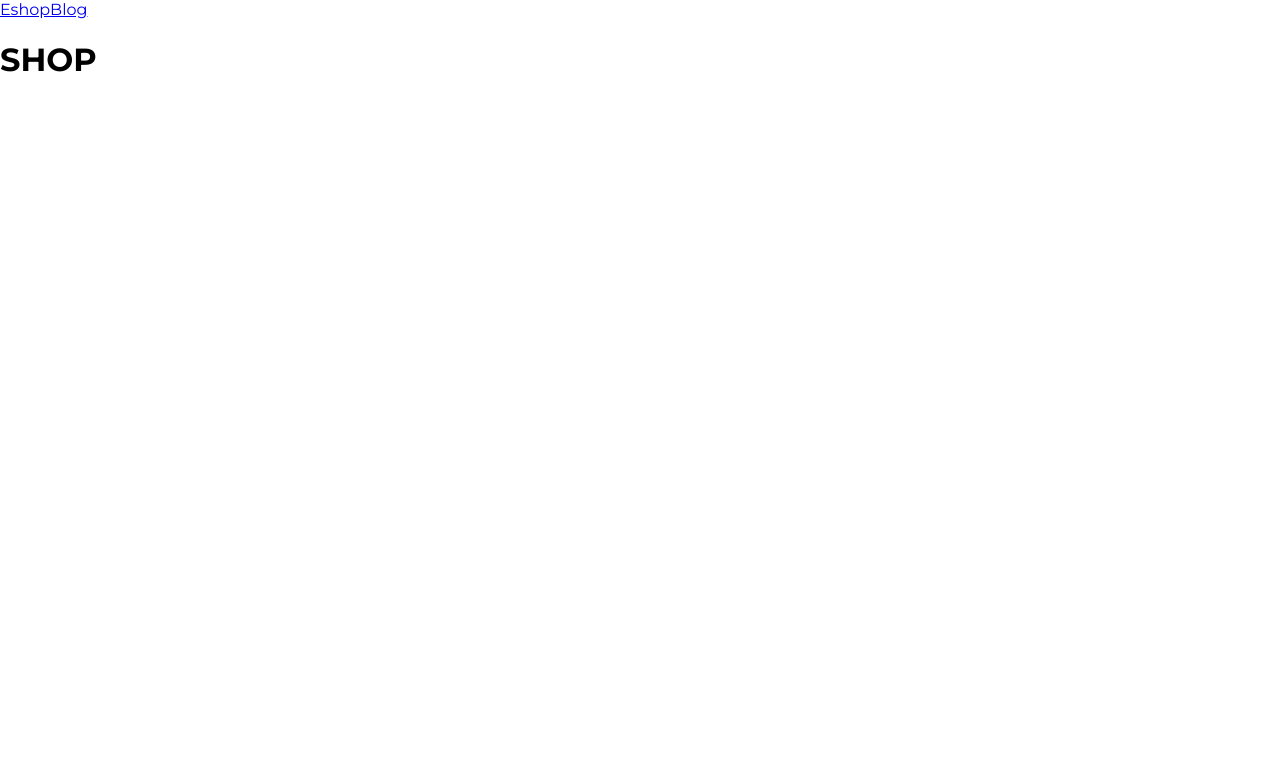
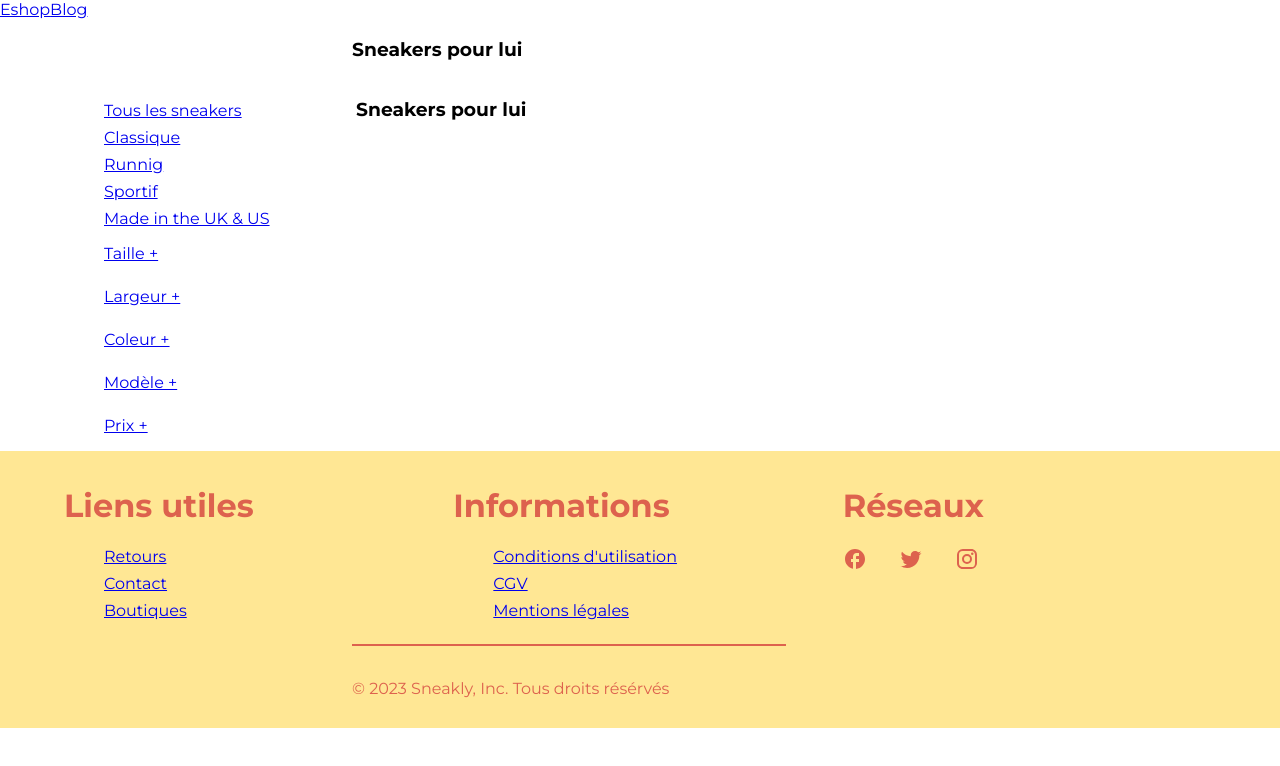
Before and after one commit to figura01/client-sneakers-app, a React (Vite) app: page /shop in a window 1280 px wide. Shown: the top 766 px of the page. Built offline with nearby package versions, Linux system fonts and the light colour scheme.

Commit message:
premier version ok pour la classe footer

```diff
--- a/package.json
+++ b/package.json
@@ -11,6 +11,7 @@
   "dependencies": {
     "@emotion/react": "^11.10.6",
     "@emotion/styled": "^11.10.6",
+    "@mui/icons-material": "^5.11.11",
     "@mui/material": "^5.11.14",
     "react": "^18.2.0",
     "react-dom": "^18.2.0",
--- a/src/components/Footer.jsx
+++ b/src/components/Footer.jsx
@@ -1,5 +1,66 @@
+import {Link} from "react-router-dom";
+import Container from '@mui/material/Container';
+import Grid from '@mui/material/Grid';
+import Stack from '@mui/material/Stack';
+
+import "../styles/Footer.css";
+
+import FacebookOutlinedIcon from '@mui/icons-material/FacebookOutlined';
+import TwitterIcon from '@mui/icons-material/Twitter';
+import InstagramIcon from '@mui/icons-material/Instagram';
+
+
 const Footer = () => {
+  return (
+    <div id="footer-content" >
+        <Container>
+            <Grid container spacing={2}>
+                <Grid item xs={4} >
+                    <h1>Liens utiles</h1>
+                    <ul >
+                        <Stack spacing={1}>
+                        <li><Link to={`#`}>Retours</Link></li>
+                        <li><Link to={`#`}>Contact</Link></li>
+                        <li><Link to={`#`}>Boutiques</Link></li>
+                        </Stack>
+                    </ul>
+                </Grid>
+                <Grid item xs={4}>
+                    <h1>Informations</h1>
+                    <ul>
+                        <Stack spacing={1}>
+                        <li><Link to={`#`}>Conditions d'utilisation</Link></li>
+                        <li><Link to={`#`}>CGV</Link></li>
+                        <li><Link to={`#`}>Mentions légales</Link></li>
+                        <li><Link to={`#`}></Link></li>
+                        </Stack>
+                    </ul>
 
+                </Grid>
+                <Grid item xs={4} >
+                    <h1>Réseaux</h1>
+
+                    <Stack direction="row" spacing={4}>
+                        < FacebookOutlinedIcon />
+                        < TwitterIcon />
+                        < InstagramIcon />
+                    </Stack>
+
+                </Grid>
+            </Grid>
+            <Grid container item xs={12} justifyContent="center" >
+                <Grid item xs={6} >
+                    <div id="copyright">
+                        <br/>
+                        <p>© 2023 Sneakly, Inc. Tous droits résérvés</p>
+
+                    </div>
+                </Grid>
+            </Grid>
+
+        </Container>
+    </div>
+  )
 }
 
 export default Footer;
--- a/src/pages/Shop.jsx
+++ b/src/pages/Shop.jsx
@@ -1,7 +1,50 @@
+import {Link} from "react-router-dom";
+import Container from '@mui/material/Container';
+import Grid from '@mui/material/Grid';
+import Stack from '@mui/material/Stack';
+
 const Shop = () => {
   return (
-        <h1>SHOP</h1>
+    <div>
+      <Container>
+        <Grid container item xs={12} justifyContent="center" >
+            <Grid item xs={6}>
+              <h3>Sneakers pour lui</h3>
+            </Grid>
+        </Grid>
+        <Grid container spacing={2}>
+          <Grid item xs={3}>
+          <h1></h1>
+            <ul >
+              <Stack spacing={1}>
+                <li><Link to={`#`}>Tous les sneakers</Link></li>
+                <li><Link to={`#`}>Classique</Link></li>
+                <li><Link to={`#`}>Runnig</Link></li>
+                <li><Link to={`#`}>Sportif</Link></li>
+                <li><Link to={`#`}>Made in the UK & US</Link></li>
+              </Stack>
+            </ul>
+            <ul>
+              <Stack spacing={3}>
+                <li><Link to={`#`}>Taille         +</Link></li>
+                <li><Link to={`#`}>Largeur        +</Link></li>
+                <li><Link to={`#`}>Coleur         +</Link></li>
+                <li><Link to={`#`}>Modèle         +</Link></li>
+                <li><Link to={`#`}>Prix           +</Link></li>
+              </Stack>
 
+            </ul>
+
+          </Grid>
+          <Grid item xs={9}>
+                    <h3>Sneakers pour lui</h3>
+
+          </Grid>
+
+        </Grid>
+      </Container>
+
+    </div>
   )
 };
 
--- /dev/null
+++ b/src/styles/Footer.css
@@ -0,0 +1,31 @@
+ul {
+    list-style: none;
+    color: #dd624e;
+  }
+li {
+    color: #dd624e;
+}
+
+
+#copyright::before {
+
+    color: #dd624e;
+    position: absolute;
+    display: block;
+    content: '';
+    border: 1px solid #dd624e;
+    width: 75%;
+  }
+
+#copyright {
+   position: relative;
+}
+
+
+#footer-content {
+    background-color: #ffe794;
+    color: #dd624e;
+    padding: 14px 16px;
+    margin: 0;
+
+}
```
Also changed, not shown: 1 other file (tests, documents, lock files or other folders).
